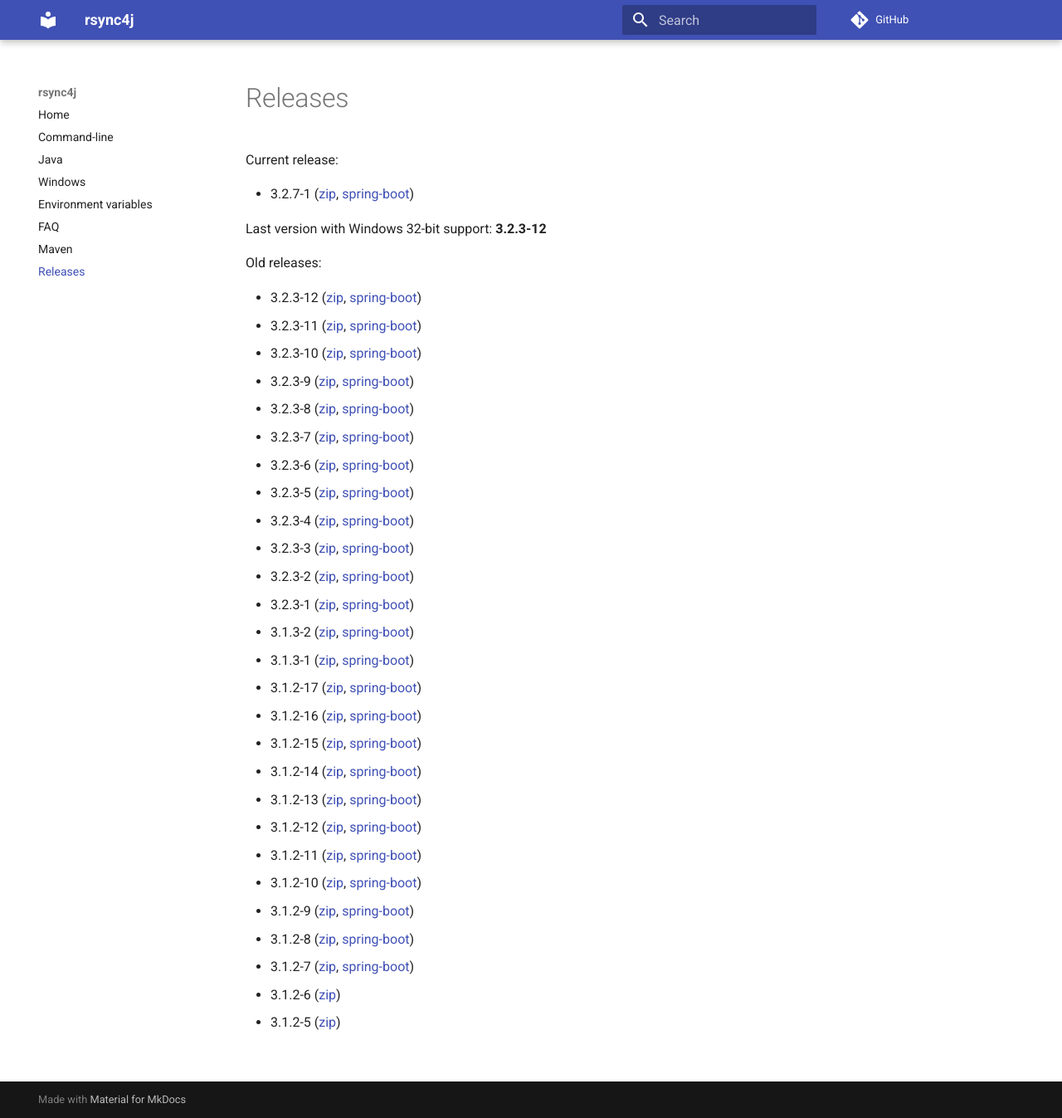
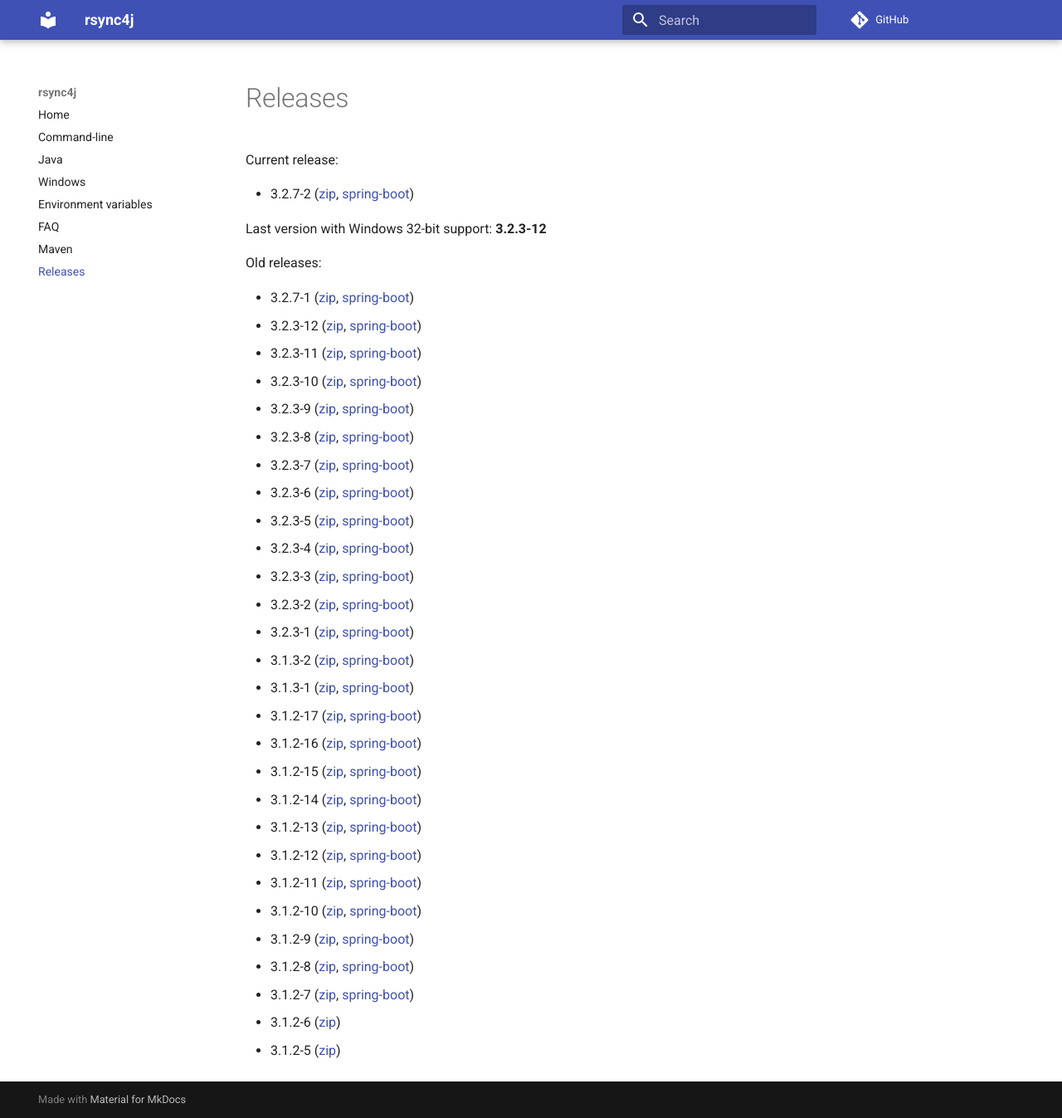
Before and after one commit to fracpete/rsync4j, an MkDocs documentation site: the page built from docs/releases.md, in a window 1280 px wide and 1347 px high. Shown: the whole window at 83% size. Built offline with MkDocs 1.6.1 and Material for MkDocs 9.7.7, drawn with Linux system fonts in a browser that asks for light colours; comment, search, counter and statistics services are not loaded.

Commit message:
added new release

```diff
--- a/docs/releases.md
+++ b/docs/releases.md
@@ -1,6 +1,6 @@
 Current release:
 
-* 3.2.7-1 ([zip](https://github.com/fracpete/rsync4j/releases/download/rsync4j-pom-3.2.7-1/rsync4j-all-3.2.7-1-bin.zip), [spring-boot](https://github.com/fracpete/rsync4j/releases/download/rsync4j-pom-3.2.7-1/rsync4j-all-3.2.7-1-spring-boot.jar))
+* 3.2.7-2 ([zip](https://github.com/fracpete/rsync4j/releases/download/rsync4j-pom-3.2.7-2/rsync4j-all-3.2.7-2-bin.zip), [spring-boot](https://github.com/fracpete/rsync4j/releases/download/rsync4j-pom-3.2.7-2/rsync4j-all-3.2.7-2-spring-boot.jar))
 
 
 Last version with Windows 32-bit support: **3.2.3-12**
@@ -8,6 +8,7 @@
 
 Old releases:
 
+* 3.2.7-1 ([zip](https://github.com/fracpete/rsync4j/releases/download/rsync4j-pom-3.2.7-1/rsync4j-all-3.2.7-1-bin.zip), [spring-boot](https://github.com/fracpete/rsync4j/releases/download/rsync4j-pom-3.2.7-1/rsync4j-all-3.2.7-1-spring-boot.jar))
 * 3.2.3-12 ([zip](https://github.com/fracpete/rsync4j/releases/download/rsync4j-pom-3.2.3-12/rsync4j-all-3.2.3-12-bin.zip), [spring-boot](https://github.com/fracpete/rsync4j/releases/download/rsync4j-pom-3.2.3-12/rsync4j-all-3.2.3-12-spring-boot.jar))
 * 3.2.3-11 ([zip](https://github.com/fracpete/rsync4j/releases/download/rsync4j-pom-3.2.3-11/rsync4j-all-3.2.3-11-bin.zip), [spring-boot](https://github.com/fracpete/rsync4j/releases/download/rsync4j-pom-3.2.3-11/rsync4j-all-3.2.3-11-spring-boot.jar))
 * 3.2.3-10 ([zip](https://github.com/fracpete/rsync4j/releases/download/rsync4j-pom-3.2.3-10/rsync4j-all-3.2.3-10-bin.zip), [spring-boot](https://github.com/fracpete/rsync4j/releases/download/rsync4j-pom-3.2.3-10/rsync4j-all-3.2.3-10-spring-boot.jar))
```
Also changed, not shown: docs/maven.md (+1 -1 lines).
